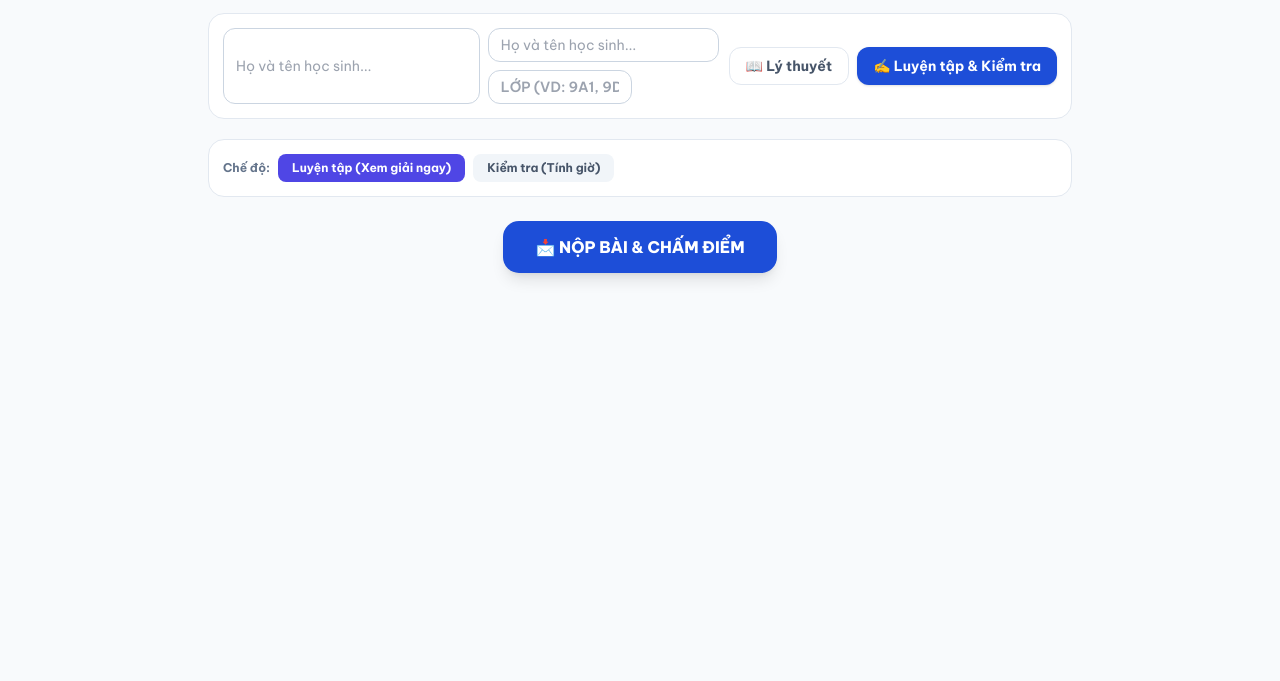
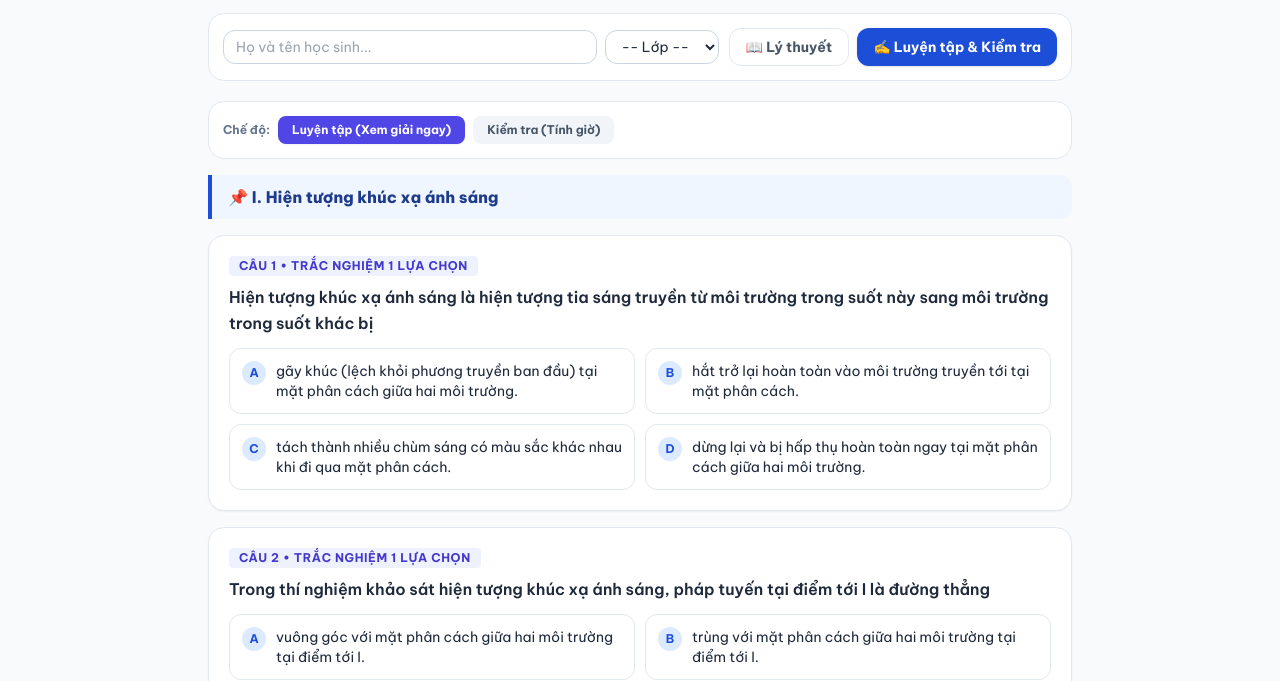
Before and after one commit to thaythoc2/vatly9, a plain HTML site: page bai-5.html in a window 1280 px wide. Shown: the part 119-800 px from the top of the page. Drawn offline with nearby package versions, Linux system fonts and the light colour scheme.

Commit message:
Add files via upload

```diff
--- a/bai-5.html
+++ b/bai-5.html
@@ -31,10 +31,13 @@
     <div class="bg-white p-3.5 rounded-2xl border border-slate-200 mb-5 flex flex-wrap gap-2.5 items-center justify-between">
       <div class="flex flex-wrap gap-2 flex-1">
         <input id="stuName" type="text" placeholder="Họ và tên học sinh..." class="border border-slate-300 rounded-xl px-3 py-1.5 text-sm flex-1 min-w-[180px]">
-       <div class="flex flex-wrap gap-2 flex-1">
-        <input id="stuName" type="text" placeholder="Họ và tên học sinh..." class="border border-slate-300 rounded-xl px-3 py-1.5 text-sm flex-1 min-w-[180px] focus:ring-2 focus:ring-blue-500 outline-none">
-        <input id="stuClass" type="text" placeholder="Lớp (vd: 9A1, 9D3...)" class="border border-slate-300 rounded-xl px-3 py-1.5 text-sm w-36 uppercase font-semibold focus:ring-2 focus:ring-blue-500 outline-none">
-      </div>
+        <select id="stuClass" class="border border-slate-300 rounded-xl px-3 py-1.5 text-sm bg-white">
+          <option value="">-- Lớp --</option>
+          <option value="9/1">9/1</option><option value="9/2">9/2</option>
+          <option value="9/3">9/3</option><option value="9/4">9/4</option>
+          <option value="9/5">9/5</option><option value="9/6">9/6</option>
+          <option value="9/7">9/7</option><option value="9/8">9/8</option>
+        </select>
       </div>
       <div class="flex gap-2">
         <button id="btnTabTheory" onclick="switchTab('theory')" class="px-4 py-2 rounded-xl font-bold text-sm bg-white text-slate-600 border border-slate-200">📖 Lý thuyết</button>
@@ -127,12 +130,12 @@
           section: 'I. Hiện tượng khúc xạ ánh sáng',
           question: 'Hiện tượng khúc xạ ánh sáng là hiện tượng tia sáng truyền từ môi trường trong suốt này sang môi trường trong suốt khác bị',
           options: [
+            'gãy khúc (lệch khỏi phương truyền ban đầu) tại mặt phân cách giữa hai môi trường.',
             'hắt trở lại hoàn toàn vào môi trường truyền tới tại mặt phân cách.',
-            'gãy khúc (lệch khỏi phương truyền ban đầu) tại mặt phân cách giữa hai môi trường.',
             'tách thành nhiều chùm sáng có màu sắc khác nhau khi đi qua mặt phân cách.',
             'dừng lại và bị hấp thụ hoàn toàn ngay tại mặt phân cách giữa hai môi trường.'
           ],
-          answer: 1,
+          answer: 0,
           explanation: 'Theo SGK, khúc xạ ánh sáng là hiện tượng tia sáng bị gãy khúc (lệch khỏi phương truyền ban đầu) tại mặt phân cách khi truyền từ môi trường trong suốt này sang môi trường trong suốt khác.'
         },
         {
@@ -140,13 +143,12 @@
           section: 'I. Hiện tượng khúc xạ ánh sáng',
           question: 'Trong thí nghiệm khảo sát hiện tượng khúc xạ ánh sáng, pháp tuyến tại điểm tới I là đường thẳng',
           options: [
-
+            'vuông góc với mặt phân cách giữa hai môi trường tại điểm tới I.',
             'trùng với mặt phân cách giữa hai môi trường tại điểm tới I.',
             'nằm dọc theo phương của tia tới SI.',
             'tạo với mặt phân cách một góc nhọn 45° tại điểm tới I.'
-            'vuông góc với mặt phân cách giữa hai môi trường tại điểm tới I.',
           ],
-          answer: 3,
+          answer: 0,
           explanation: 'Pháp tuyến NN\' là đường thẳng vuông góc với mặt phân cách giữa hai môi trường tại điểm tới I.'
         },
         {
@@ -359,7 +361,39 @@
           unit: 'độ',
           explanation: 'sin r = sin(45°) / 1,50 ≈ 0,7071 / 1,50 ≈ 0,4714 => r ≈ 28,1° (4 kí tự: 28,1).'
         },
-            ]
+        {
+          type: 'short',
+          section: 'III. Chiết suất của môi trường',
+          question: 'Chiếu một tia sáng từ nước có chiết suất n₁ = 1,333 ra ngoài không khí (n₂ = 1) với góc tới i = 30°. Tính góc khúc xạ r ngoài không khí theo đơn vị độ (làm tròn đến 1 chữ số thập phân, gồm 4 kí tự).',
+          answer: '41,8',
+          unit: 'độ',
+          explanation: 'n₁.sin i = n₂.sin r => sin r = 1,333 × sin(30°) = 0,6665 => r ≈ 41,8° (4 kí tự: 41,8).'
+        },
+        {
+          type: 'short',
+          section: 'III. Chiết suất của môi trường',
+          question: 'Dựa vào Bảng 5.2 SGK, chiết suất của thủy tinh flint là 1,603 và của nước là 1,333. Tính chiết suất tỉ đối của thủy tinh flint đối với nước (làm tròn đến 2 chữ số thập phân, gồm 4 kí tự).',
+          answer: '1,20',
+          unit: '',
+          explanation: 'n₂₁ = n_thủy tinh / n_nước = 1,603 / 1,333 ≈ 1,20 (4 kí tự: 1,20).'
+        },
+        {
+          type: 'short',
+          section: 'III. Chiết suất của môi trường',
+          question: 'Biết tốc độ ánh sáng trong chân không là c = 3.10⁸ m/s và chiết suất của nước theo Bảng 5.2 SGK là n = 1,333. Tốc độ ánh sáng truyền trong nước bằng bao nhiêu lần 10⁸ m/s (làm tròn đến 2 chữ số thập phân, gồm 4 kí tự)?',
+          answer: '2,25',
+          unit: '× 10⁸ m/s',
+          explanation: 'v = c / n = 3.10⁸ / 1,333 ≈ 2,25.10⁸ m/s (4 kí tự: 2,25).'
+        },
+        {
+          type: 'short',
+          section: 'III. Chiết suất của môi trường',
+          question: 'Biết tốc độ ánh sáng trong chân không là c = 3.10⁸ m/s và chiết suất của kim cương theo Bảng 5.2 SGK là n = 2,419. Tốc độ ánh sáng truyền trong kim cương bằng bao nhiêu lần 10⁸ m/s (làm tròn đến 2 chữ số thập phân, gồm 4 kí tự)?',
+          answer: '1,24',
+          unit: '× 10⁸ m/s',
+          explanation: 'v = c / n = 3.10⁸ / 2,419 ≈ 1,24.10⁸ m/s (4 kí tự: 1,24).'
+        }
+      ]
     };
   </script>
 
```
